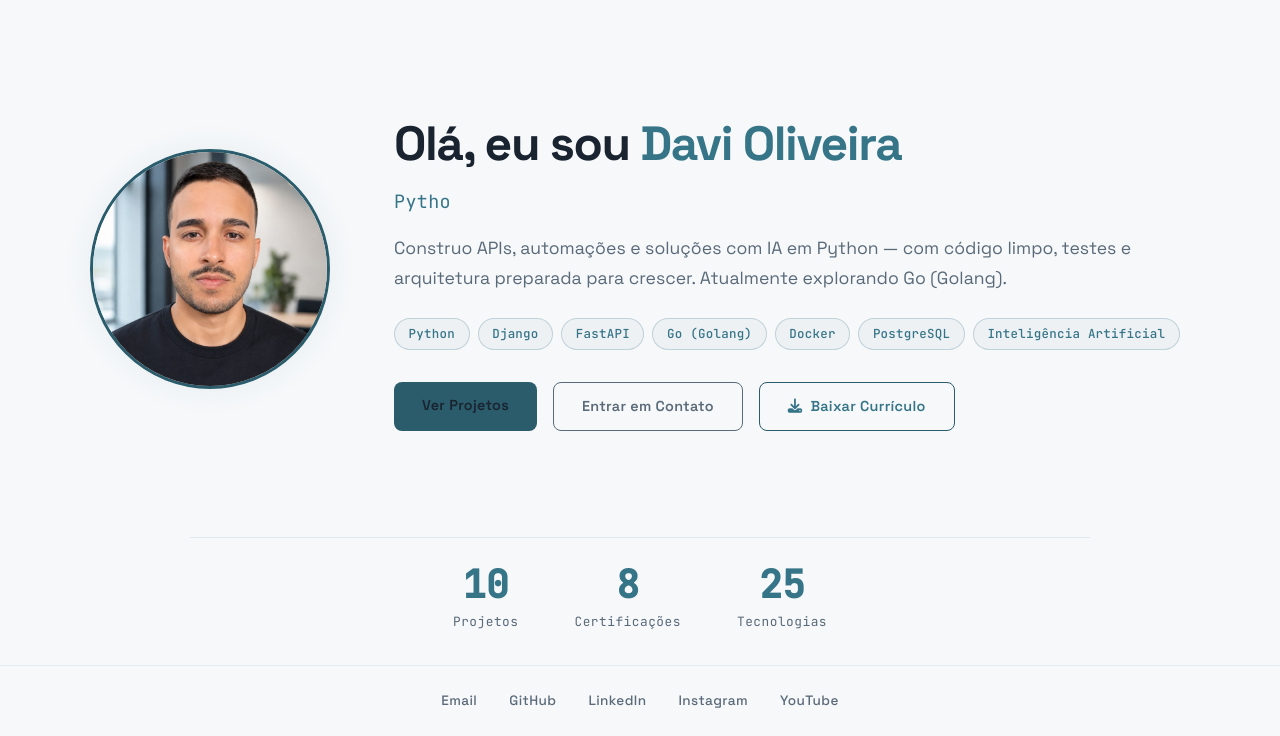
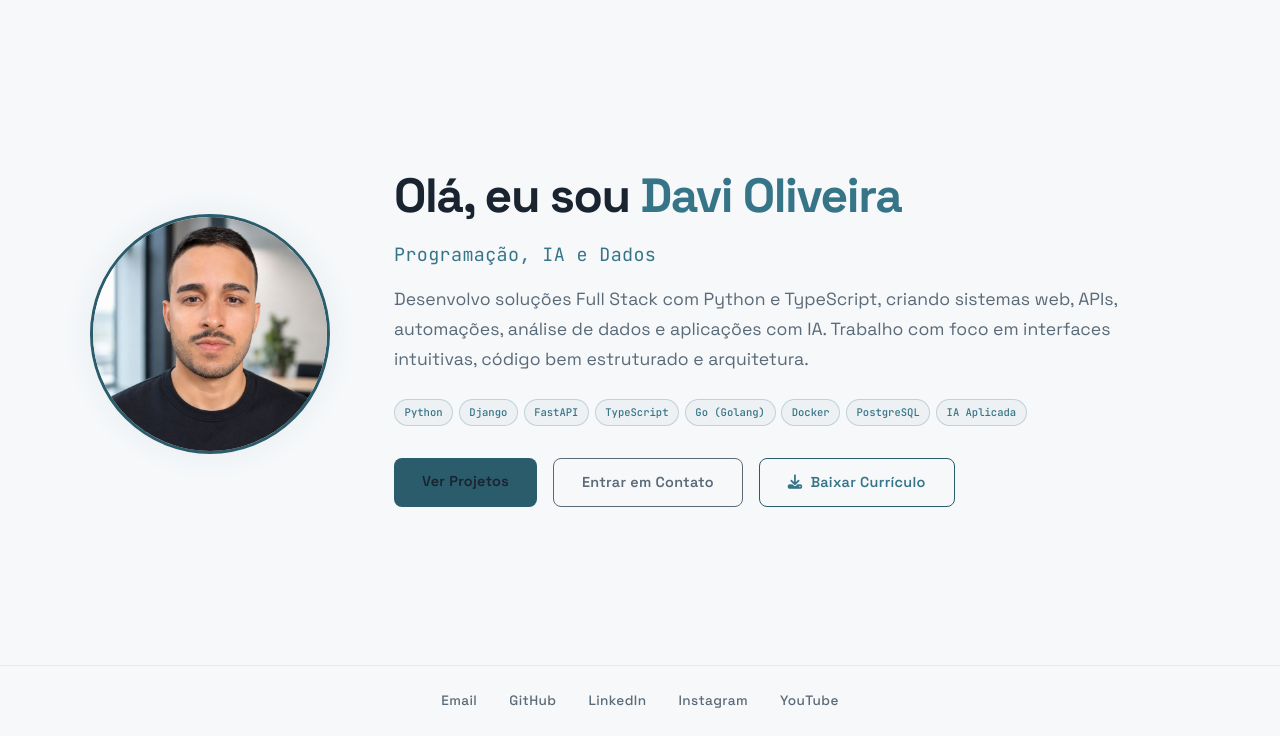
Before and after one commit to davioliveiraes/portfolio_davi_oliveira, a Django app: page / in a window 1280 px wide. Shown: the part 64-800 px from the top of the page. Run offline with Django 5.2, Linux system fonts and the light colour scheme; data comes from the database, SQL or seed files in the repository; data that the repository does not hold is empty.

Commit message:
feat: TypeScript, project categories, Ibeize, and new text in the About section

```diff
--- a/apps/core/admin.py
+++ b/apps/core/admin.py
@@ -26,8 +26,9 @@ class SkillCategoryAdmin(admin.ModelAdmin):
 
 @admin.register(Project)
 class ProjectAdmin(admin.ModelAdmin):
-    list_display = ("title", "tags", "live_url", "order")
-    list_editable = ("order",)
+    list_display = ("title", "category", "tags", "live_url", "order")
+    list_editable = ("category", "order")
+    list_filter = ("category",)
     search_fields = ("title", "description", "tags")
 
 
--- a/apps/core/views.py
+++ b/apps/core/views.py
@@ -7,7 +7,7 @@ from django.shortcuts import redirect, render
 from django.utils.translation import gettext as _
 
 from .forms import ContactForm
-from .models import Certification, Experience, Project, Skill, SkillCategory
+from .models import Certification, Experience, Project, SkillCategory
 from .services import get_github_repos
 
 logger = logging.getLogger(__name__)
@@ -20,13 +20,7 @@ def robots_txt(request):
 
 
 def home(request):
-    stats = {
-        "projects": Project.objects.count(),
-        "github_repos": len(get_github_repos()),
-        "certifications": Certification.objects.count(),
-        "skills": Skill.objects.count(),
-    }
-    return render(request, "core/home.html", {"stats": stats})
+    return render(request, "core/home.html")
 
 
 def sobre(request):
@@ -45,20 +39,9 @@ def projetos(request):
     for project in projects:
         project.github = github_repos.get(project.repo_name)
 
-    # Filtros curados: label exibido + palavras-chave (separadas por |)
-    # comparadas, sem case, contra as tags de cada projeto.
+    # Filtros por categoria do projeto (choices do modelo)
     filters = [
-        {"label": "Python", "keywords": "python"},
-        {"label": "Django", "keywords": "django"},
-        {"label": "FastAPI", "keywords": "fastapi"},
-        {"label": "Flask", "keywords": "flask"},
-        {"label": "GoLang", "keywords": "golang"},
-        {"label": "PostgreSQL", "keywords": "postgresql"},
-        {"label": "SQLite", "keywords": "sqlite"},
-        {"label": "Pytest", "keywords": "pytest"},
-        {"label": "PyJWT", "keywords": "pyjwt"},
-        {"label": "Bcrypt", "keywords": "bcrypt"},
-        {"label": _("Dados"), "keywords": "pandas|scikit|tensorflow|jupyter|numpy"},
+        {"label": label, "value": value} for value, label in Project.Category.choices
     ]
 
     return render(
--- a/requirements.txt
+++ b/requirements.txt
@@ -1,5 +1,5 @@
 # Core
-Django>=5.1,<5.2
+Django>=5.2,<5.3
 python-decouple>=3.8
 
 # Database
--- a/static/css/style.css
+++ b/static/css/style.css
@@ -356,23 +356,12 @@ nav {
     color: var(--color-primary-light);
 }
 
-.typewriter {
+.hero-tagline {
     font-family: var(--font-mono);
     font-size: 1.15rem;
     color: var(--color-primary-light);
-    min-height: 1.7em;
     margin-bottom: 1rem;
     letter-spacing: 0.02em;
-}
-
-.typewriter-cursor {
-    animation: cursor-blink 1s step-end infinite;
-}
-
-@keyframes cursor-blink {
-    50% {
-        opacity: 0;
-    }
 }
 
 /* Animação de entrada no scroll (classes aplicadas via JS) */
@@ -393,10 +382,6 @@ nav {
         transform: none;
         transition: none;
     }
-
-    .typewriter-cursor {
-        animation: none;
-    }
 }
 
 .subtitle {
@@ -404,41 +389,6 @@ nav {
     color: var(--color-text-muted);
     margin-bottom: 1.5rem;
     line-height: 1.7;
-}
-
-/* ============================================
-   STATS (home)
-   ============================================ */
-.stats-section {
-    display: flex;
-    flex-wrap: wrap;
-    justify-content: center;
-    gap: 3.5rem;
-    width: 100%;
-    max-width: 900px;
-    margin: 0 auto;
-    padding: 1.5rem 2rem 2rem;
-    border-top: 1px solid rgba(54, 117, 136, 0.12);
-}
-
-.stat-item {
-    text-align: center;
-}
-
-.stat-number {
-    display: block;
-    font-family: var(--font-mono);
-    font-size: 2.4rem;
-    font-weight: 600;
-    color: var(--color-primary-light);
-    line-height: 1.2;
-}
-
-.stat-label {
-    font-family: var(--font-mono);
-    font-size: 0.8rem;
-    color: var(--color-text-muted);
-    letter-spacing: 0.04em;
 }
 
 /* ============================================
@@ -569,21 +519,21 @@ nav {
 .tech-stack {
     display: flex;
     flex-wrap: wrap;
-    gap: 0.5rem;
+    gap: 0.35rem;
     margin-bottom: 2rem;
 }
 
 .tech-tag {
     font-family: var(--font-mono);
     display: inline-block;
-    padding: 0.3rem 0.85rem;
+    white-space: nowrap;
+    padding: 0.26rem 0.6rem;
     background: var(--color-surface-light);
     color: var(--color-primary-light);
     border: 1px solid rgba(54, 117, 136, 0.25);
     border-radius: 2rem;
-    font-size: 0.78rem;
+    font-size: 0.66rem;
     font-weight: 500;
-    letter-spacing: 0.02em;
     transition: var(--transition);
 }
 
@@ -796,6 +746,27 @@ nav {
     font-size: 2rem;
     color: var(--color-primary-light);
     margin-bottom: 0.75rem;
+}
+
+/* Ícone do TypeScript (Font Awesome free não tem fa-typescript):
+   quadrado no estilo do logo oficial, com as siglas em texto. */
+.skill-card i.icon-ts {
+    display: inline-flex;
+    align-items: center;
+    justify-content: center;
+    width: 2rem;
+    height: 2rem;
+    background: var(--color-primary-light);
+    color: var(--color-surface);
+    border-radius: 0.3rem;
+    font-family: var(--font-mono);
+    font-style: normal;
+    font-weight: 700;
+    font-size: 0.95rem;
+}
+
+.skill-card i.icon-ts::before {
+    content: "TS";
 }
 
 .skill-card h3 {
--- a/static/js/main.js
+++ b/static/js/main.js
@@ -16,41 +16,6 @@ window.matchMedia('(prefers-color-scheme: light)').addEventListener('change', (e
         document.documentElement.setAttribute('data-theme', e.matches ? 'light' : 'dark');
     }
 });
-
-// ============================================
-// TYPEWRITER (hero)
-// ============================================
-const typewriter = document.getElementById('typewriter');
-
-if (typewriter) {
-    const phrases = typewriter.dataset.phrases.split('|');
-    const textEl = document.getElementById('typewriterText');
-
-    if (window.matchMedia('(prefers-reduced-motion: reduce)').matches) {
-        textEl.textContent = phrases[0];
-    } else {
-        let phraseIndex = 0;
-        let charIndex = 0;
-        let deleting = false;
-
-        (function tick() {
-            const phrase = phrases[phraseIndex];
-            charIndex += deleting ? -1 : 1;
-            textEl.textContent = phrase.slice(0, charIndex);
-
-            let delay = deleting ? 40 : 85;
-            if (!deleting && charIndex === phrase.length) {
-                deleting = true;
-                delay = 2200; // pausa com a frase completa
-            } else if (deleting && charIndex === 0) {
-                deleting = false;
-                phraseIndex = (phraseIndex + 1) % phrases.length;
-                delay = 400;
-            }
-            setTimeout(tick, delay);
-        })();
-    }
-}
 
 // ============================================
 // ANIMAÇÃO DE ENTRADA NO SCROLL
@@ -76,40 +41,6 @@ if ('IntersectionObserver' in window && !window.matchMedia('(prefers-reduced-mot
 }
 
 // ============================================
-// CONTADOR ANIMADO (stats da home)
-// ============================================
-const statNumbers = document.querySelectorAll('.stat-number');
-
-if (statNumbers.length) {
-    const showFinal = el => { el.textContent = el.dataset.count; };
-
-    if (!('IntersectionObserver' in window) || window.matchMedia('(prefers-reduced-motion: reduce)').matches) {
-        statNumbers.forEach(showFinal);
-    } else {
-        const statsObserver = new IntersectionObserver((entries) => {
-            entries.forEach(entry => {
-                if (!entry.isIntersecting) return;
-                statsObserver.unobserve(entry.target);
-
-                const el = entry.target;
-                const target = parseInt(el.dataset.count, 10);
-                const duration = 1100;
-                const start = performance.now();
-
-                (function step(now) {
-                    const progress = Math.min((now - start) / duration, 1);
-                    const eased = 1 - Math.pow(1 - progress, 3); // ease-out
-                    el.textContent = Math.round(target * eased);
-                    if (progress < 1) requestAnimationFrame(step);
-                })(start);
-            });
-        }, { threshold: 0.4 });
-
-        statNumbers.forEach(el => statsObserver.observe(el));
-    }
-}
-
-// ============================================
 // FILTRO DE PROJETOS POR TECNOLOGIA
 // ============================================
 const projectFilters = document.getElementById('projectFilters');
@@ -127,8 +58,7 @@ if (projectFilters) {
             const filter = btn.dataset.filter;
             let visible = 0;
             projectCards.forEach(card => {
-                const tags = card.dataset.tags.toLowerCase();
-                const show = filter === 'all' || filter.split('|').some(k => tags.includes(k));
+                const show = filter === 'all' || card.dataset.category === filter;
                 card.classList.toggle('filtered-out', !show);
                 if (show) visible++;
             });
--- a/templates/core/home.html
+++ b/templates/core/home.html
@@ -12,16 +12,17 @@
         <div class="hero-text">
             {% if last_update %}<p class="greeting">{% trans "Última atualização" %}: {{ last_update }}</p>{% endif %}
             <h1>{% trans "Olá, eu sou" %} <span class="highlight">Davi Oliveira</span></h1>
-            <p class="typewriter" id="typewriter" data-phrases="{% trans 'Engenheiro de Software Backend|Python · Django · FastAPI|Clean Architecture &amp; Testes|Automações, Dados &amp; IA' %}"><span class="typewriter-text" id="typewriterText"></span><span class="typewriter-cursor" aria-hidden="true">▌</span></p>
-            <p class="subtitle">{% trans "Construo APIs, automações e soluções com IA em Python — com código limpo, testes e arquitetura preparada para crescer. Atualmente explorando Go (Golang)." %}</p>
+            <p class="hero-tagline">{% trans "Programação, IA e Dados" %}</p>
+            <p class="subtitle">{% trans "Desenvolvo soluções Full Stack com Python e TypeScript, criando sistemas web, APIs, automações, análise de dados e aplicações com IA. Trabalho com foco em interfaces intuitivas, código bem estruturado e arquitetura." %}</p>
             <div class="tech-stack">
                 <span class="tech-tag">Python</span>
                 <span class="tech-tag">Django</span>
                 <span class="tech-tag">FastAPI</span>
+                <span class="tech-tag">TypeScript</span>
                 <span class="tech-tag">Go (Golang)</span>
                 <span class="tech-tag">Docker</span>
                 <span class="tech-tag">PostgreSQL</span>
-                <span class="tech-tag">{% trans "Inteligência Artificial" %}</span>
+                <span class="tech-tag">{% trans "IA Aplicada" %}</span>
             </div>
             <div class="cta-buttons">
                 <a href="{% url 'core:projetos' %}" class="btn btn-primary">{% trans "Ver Projetos" %}</a>
@@ -32,24 +33,4 @@
     </div>
 </section>
 
-<section class="stats-section">
-    <div class="stat-item">
-        <span class="stat-number" data-count="{{ stats.projects }}">0</span>
-        <span class="stat-label">{% trans "Projetos" %}</span>
-    </div>
-    {% if stats.github_repos %}
-    <div class="stat-item">
-        <span class="stat-number" data-count="{{ stats.github_repos }}">0</span>
-        <span class="stat-label">{% trans "Repositórios no GitHub" %}</span>
-    </div>
-    {% endif %}
-    <div class="stat-item">
-        <span class="stat-number" data-count="{{ stats.certifications }}">0</span>
-        <span class="stat-label">{% trans "Certificações" %}</span>
-    </div>
-    <div class="stat-item">
-        <span class="stat-number" data-count="{{ stats.skills }}">0</span>
-        <span class="stat-label">{% trans "Tecnologias" %}</span>
-    </div>
-</section>
 {% endblock %}
```
Also changed, not shown: apps/core/models.py (+12 -1 lines), apps/core/tests/test_content_models.py (+3 -3 lines), templates/core/projetos.html (+5 -3 lines), templates/core/sobre.html (+4 -4 lines), apps/core/migrations/0005_add_typescript_skill.py (added), apps/core/migrations/0006_project_category.py (added), apps/core/migrations/0007_add_ibeize_project.py (added), apps/core/migrations/0008_update_ibeize_experience.py (added), locale/en/LC_MESSAGES/django.po, 2 other files.
